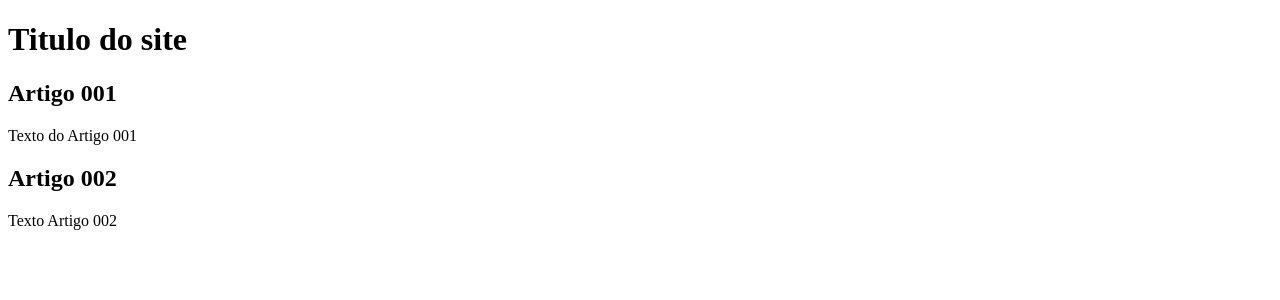
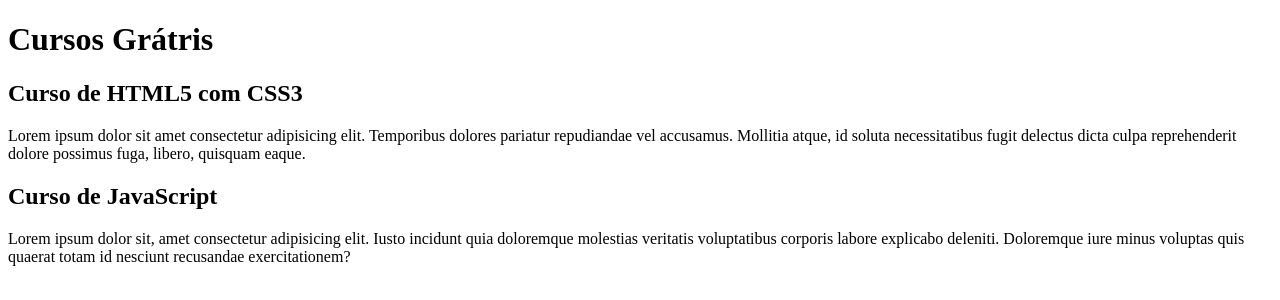
Before and after one commit to GFILHO85/projeto-site, a plain HTML site: page index.html in a window 1280 px wide. Drawn offline with Linux system fonts and the light colour scheme.

Commit message:
comecei a escrever conteúdo

```diff
--- a/index.html
+++ b/index.html
@@ -8,15 +8,15 @@
 <body>
     <main>
         <head>
-            <h1>Titulo do site</h1>
+            <h1>Cursos Grátris</h1>
         </head>
         <article>
-            <h2>Artigo 001</h2>
-            <p>Texto do Artigo 001</p>
+            <h2>Curso de HTML5 com CSS3</h2>
+            <p>Lorem ipsum dolor sit amet consectetur adipisicing elit. Temporibus dolores pariatur repudiandae vel accusamus. Mollitia atque, id soluta necessitatibus fugit delectus dicta culpa reprehenderit dolore possimus fuga, libero, quisquam eaque.</p>
         </article>
         <article>
-            <h2>Artigo 002</h2>
-            <p>Texto Artigo 002</p>
+            <h2>Curso de JavaScript</h2>
+            <p>Lorem ipsum dolor sit, amet consectetur adipisicing elit. Iusto incidunt quia doloremque molestias veritatis voluptatibus corporis labore explicabo deleniti. Doloremque iure minus voluptas quis quaerat totam id nesciunt recusandae exercitationem?</p>
         </article>
     </main>
 </body>
```
